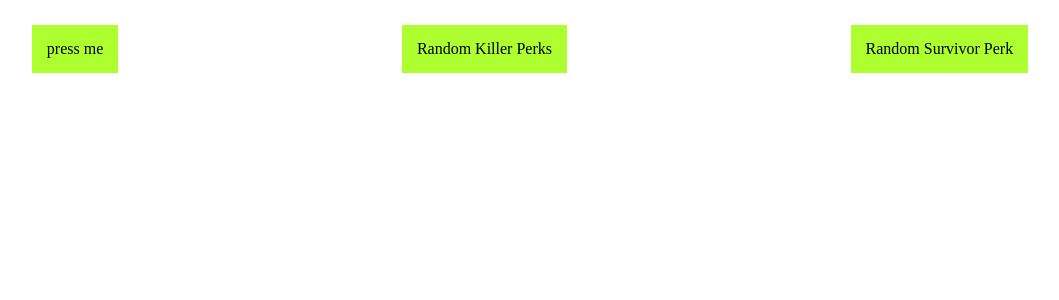
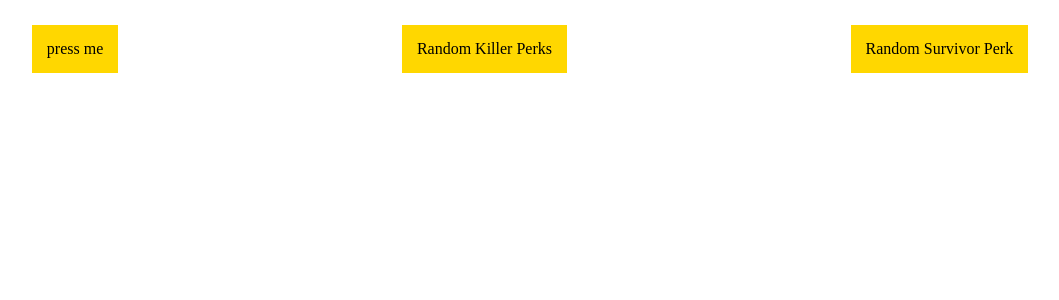
Before and after one commit to MattBourgeois/Flask_dbd_roullette, a Flask app: page / in a window 1280 px wide. Shown: the top 300 px of the page, without its empty margins (110-1169 px from the left). Run offline with Flask 3, Linux system fonts and the light colour scheme.

Commit message:
color change

```diff
--- a/Flask_app/controller/user.py
+++ b/Flask_app/controller/user.py
@@ -13,7 +13,6 @@ def index():
 @app.route('/home')
 def home():
 	return render_template('index.html')
-
 
 @app.route('/data')
 def all_info():
--- a/Flask_app/static/css/style.css
+++ b/Flask_app/static/css/style.css
@@ -3,7 +3,7 @@
 	padding: 0;
 }
 a{
-	background-color: greenyellow;
+	background-color: gold;
 	color: black;
 	padding: 15px 15px;
 	text-decoration: none;
```
